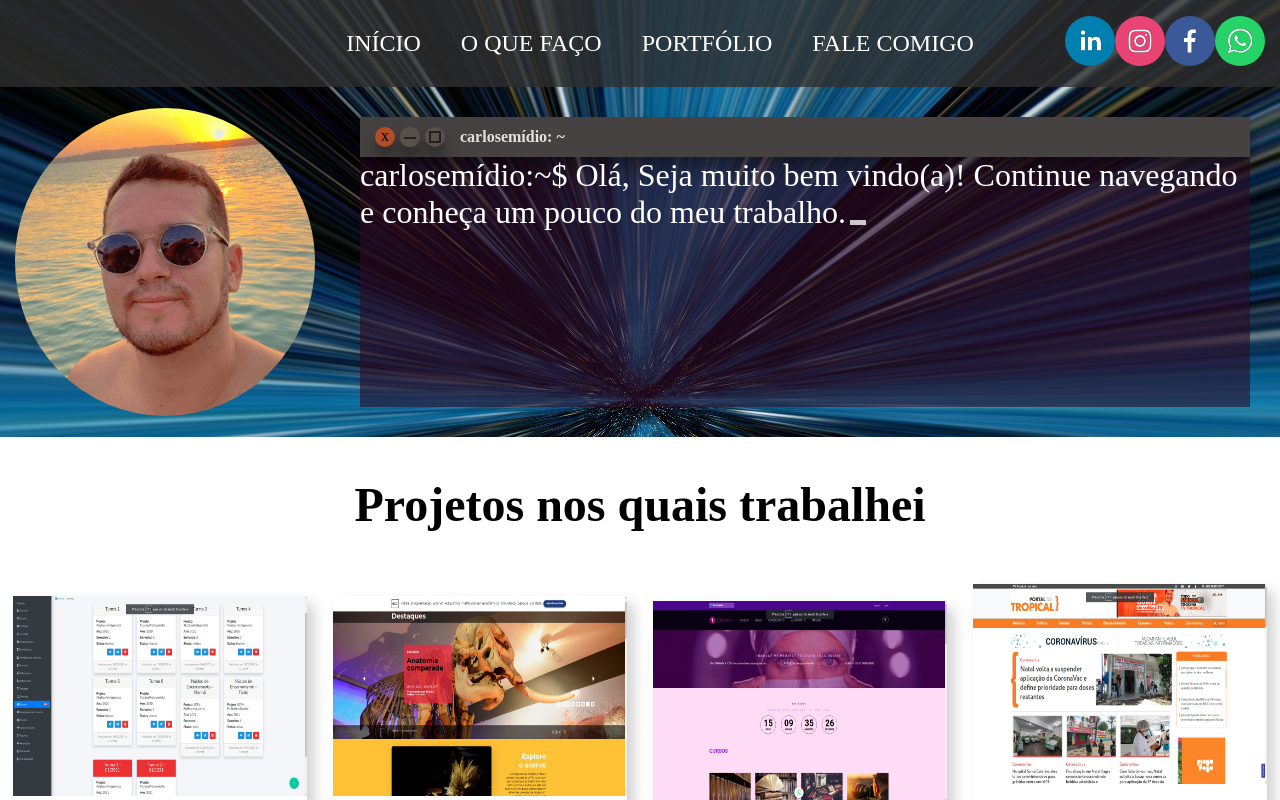
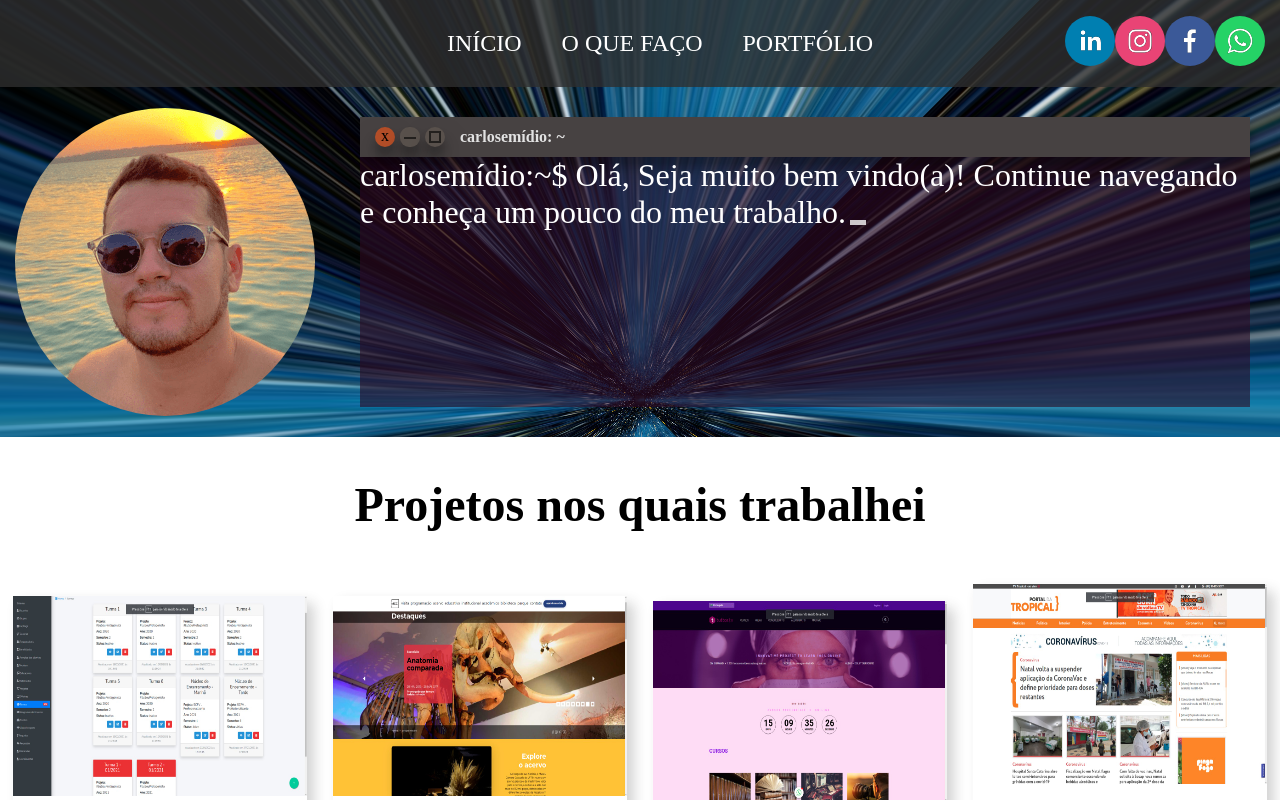
Before and after one commit to carlosemidio/portfolio-nextjs, a Next.js app: page / in a window 1280 px wide. Built offline with nearby package versions, Linux system fonts and the light colour scheme.

Commit message:
Remoção do form de contato

```diff
--- a/src/components/Navbar/index.tsx
+++ b/src/components/Navbar/index.tsx
@@ -14,9 +14,9 @@ const Navbar: React.FC = () => {
   <li>
     <Link href="/#portfolio">PORTFÓLIO</Link>
   </li>
-  <li>
+  {/* <li>
     <Link href="/#contact">FALE COMIGO</Link>
-  </li>
+  </li> */}
 </ul>;
 }
 
--- a/src/pages/index.tsx
+++ b/src/pages/index.tsx
@@ -129,7 +129,7 @@ const Home: React.FC = () => {
             </Container>
           </section>
 
-          <section className={ styles.portfolioSection } id="contact">
+          {/* <section className={ styles.portfolioSection } id="contact">
             <Container>
               <div className={ styles.portfolioBox }>
                 <h1 className={ styles.sectionTitle }>
@@ -141,7 +141,7 @@ const Home: React.FC = () => {
                 </div>
               </div>
             </Container>
-          </section>
+          </section> */}
         </div>
       </div>
 
--- a/src/pages/styles.module.scss
+++ b/src/pages/styles.module.scss
@@ -219,6 +219,7 @@
     .portfolioBox {
       width: 100%;
       background-color: #FFFFFF;
+      padding-bottom: 30px;
 
       display: flex;
       flex-direction: column;
```
